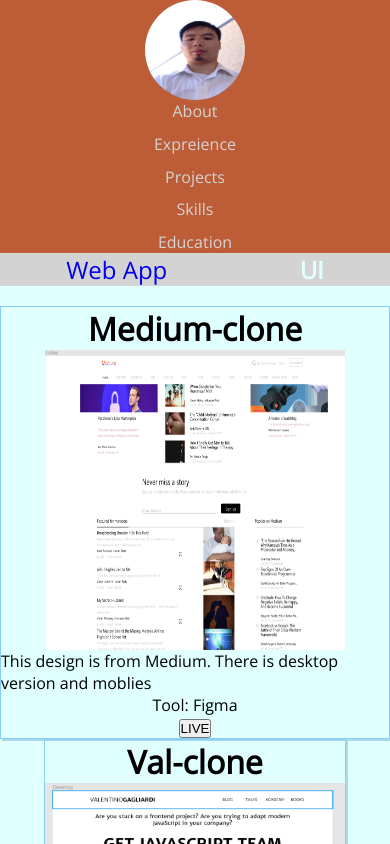
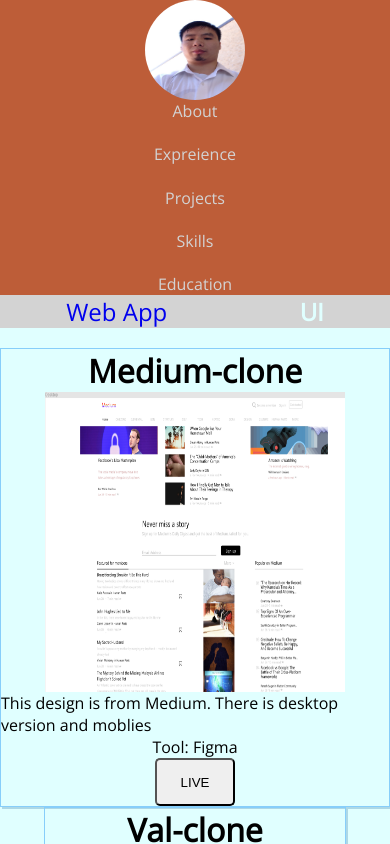
Before and after one commit to vutran6853/portfolio_v2, a React (Create React App) app: page /projects/uishowcase in a window 390 px wide. Shown: the top 844 px of the page. Built offline with nearby package versions, Linux system fonts and the light colour scheme.

Commit message:
fix style issue on phone view

```diff
--- a/src/components/expreience/expreience.css
+++ b/src/components/expreience/expreience.css
@@ -37,7 +37,8 @@
 
 @media only screen and (max-width: 600px) {
   .exprience_container {
-    height: 120vh;
+    /* height: 120vh; */
+    height: 100%;
   }
 
   .exprience_container > h1 {
@@ -45,7 +46,8 @@
   }
 
   .exprience_container > .exprience_items {
-    height: 40vh;
+    height: 45vh;
+    /* background-color: cadetblue; */
   }
 
   .exprience_container > .exprience_items > .exprience_row {
--- a/src/components/navbar/navbar.css
+++ b/src/components/navbar/navbar.css
@@ -39,7 +39,7 @@
 
 @media only screen and (max-width: 600px) {
   .navbar_container {
-    height: 30vh;
+    height: 35vh;
     width: 100%;
   }
 
--- a/src/components/projects/projects.css
+++ b/src/components/projects/projects.css
@@ -45,7 +45,8 @@
 .projects_items > div > div > a > button {
   height: 3rem;
   width: 5rem;
-  border-style: none;
+  /* border-style: none; */
+  border-radius: 5px;
   cursor: pointer;
 }
 
@@ -74,6 +75,18 @@
   align-items: center;
 }
 
+.ui_container > div > div > a > button {
+  height: 3rem;
+  width: 5rem;
+  /* border-style: none; */
+  border-radius: 5px;
+  cursor: pointer;
+}
+
+.ui_container > div > div > a > button:hover {
+  background-color: lightskyblue;
+}
+
 .ui_items > img {
   height: 300px;
   width: 300px;
```
